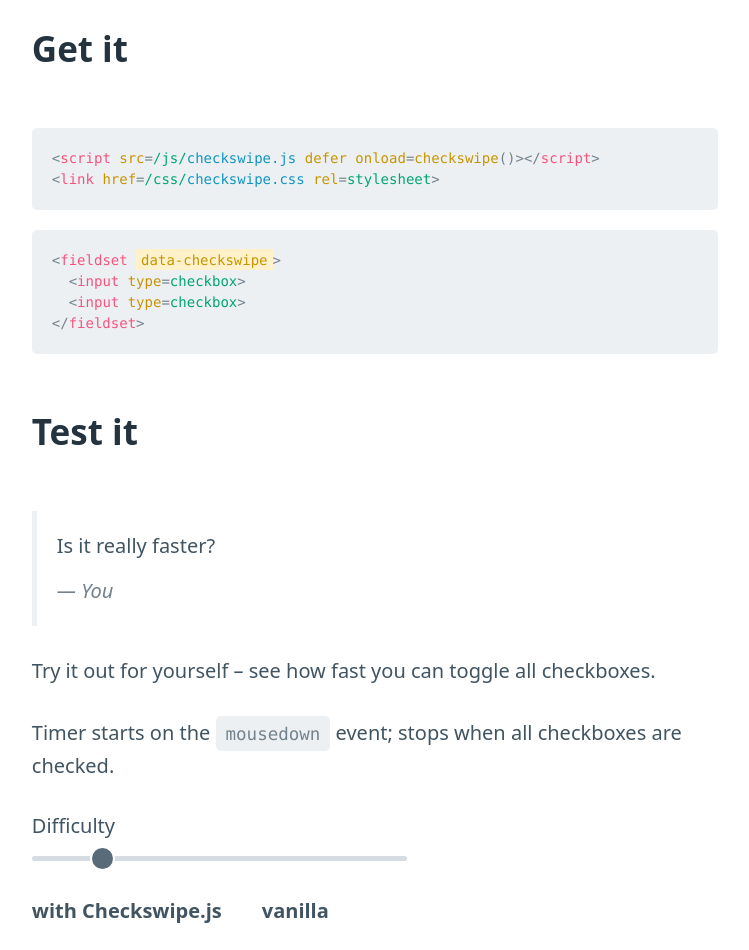
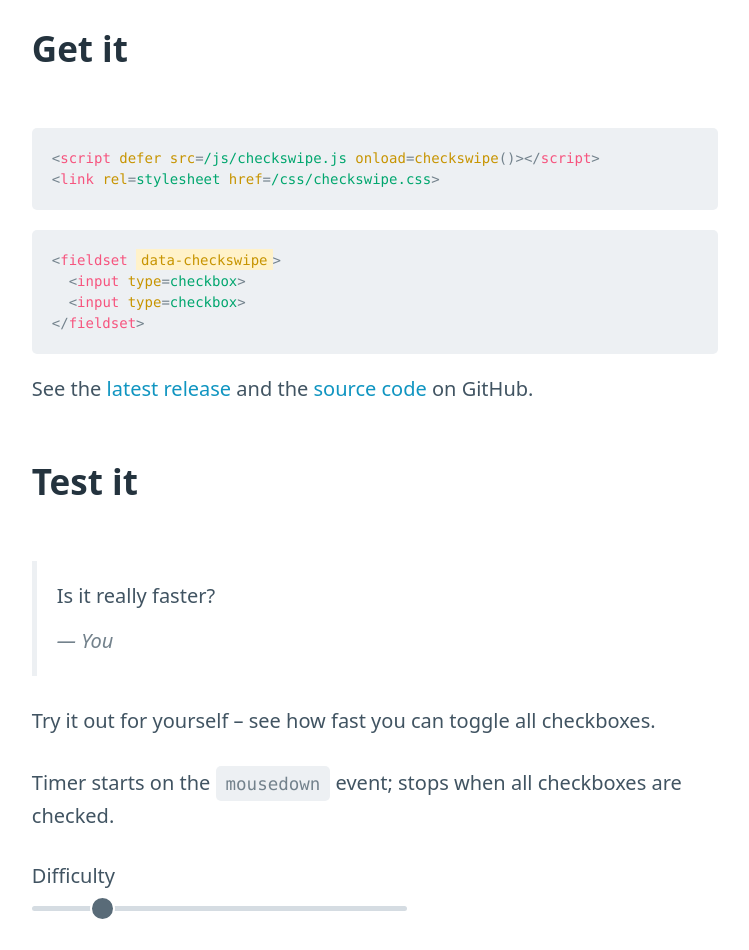
Before and after one commit to vladdeSV/checkswipe, a plain HTML site: page website/index.html in a window 1280 px wide. Shown: the part 780-1730 px from the top of the page, without its empty margins (265-1014 px from the left). Drawn offline with nearby package versions, Linux system fonts and the light colour scheme; files that its build step writes are made by us from their sources.

Commit message:
chore: restructure to link to latest release and source code

```diff
--- a/website/index.html
+++ b/website/index.html
@@ -60,8 +60,9 @@
     </form>
 
     <h2>Get it</h2>
-    <pre><code>&lt;<span class=kw>script</span> <span class=attr>src</span>=<span class=v>/js/<a href=https://github.com/vladdeSV/checkswipe/releases/latest>checkswipe.js</a></span> <span class=attr>defer</span> <span class=attr>onload</span>=<span class=fn>checkswipe</span>()&gt;&lt;/<span class=kw>script</span>&gt;<br>&lt;<span class=kw>link</span> <span class=attr>href</span>=<span class=v>/css/<a href=https://github.com/vladdeSV/checkswipe/releases/latest>checkswipe.css</a></span> <span class=attr>rel</span>=<span class=v>stylesheet</span>&gt;</code></pre>
+    <pre><code>&lt;<span class=kw>script</span> <span class=attr>defer</span> <span class=attr>src</span>=<span class=v>/js/checkswipe.js</span> <span class=attr>onload</span>=<span class=fn>checkswipe</span>()&gt;&lt;/<span class=kw>script</span>&gt;<br>&lt;<span class=kw>link</span> <span class=attr>rel</span>=<span class=v>stylesheet</span> <span class=attr>href</span>=<span class=v>/css/checkswipe.css</span>&gt;</code></pre>
     <pre><code>&lt;<span class=kw>fieldset</span> <mark><span class=attr>data-checkswipe</span></mark>&gt;<br>  &lt;<span class=kw>input</span> <span class=attr>type</span>=<span class=v>checkbox</span>&gt;<br>  &lt;<span class=kw>input</span> <span class=attr>type</span>=<span class=v>checkbox</span>&gt;<br>&lt;/<span class=kw>fieldset</span>&gt;</code></pre>
+    <p>See the <a href=https://github.com/vladdeSV/checkswipe/releases/latest>latest release</a> and the <a href=https://github.com/vladdeSV/checkswipe>source code</a> on GitHub.</p>
 
     <h2>Test it</h2>
     <blockquote>
```
